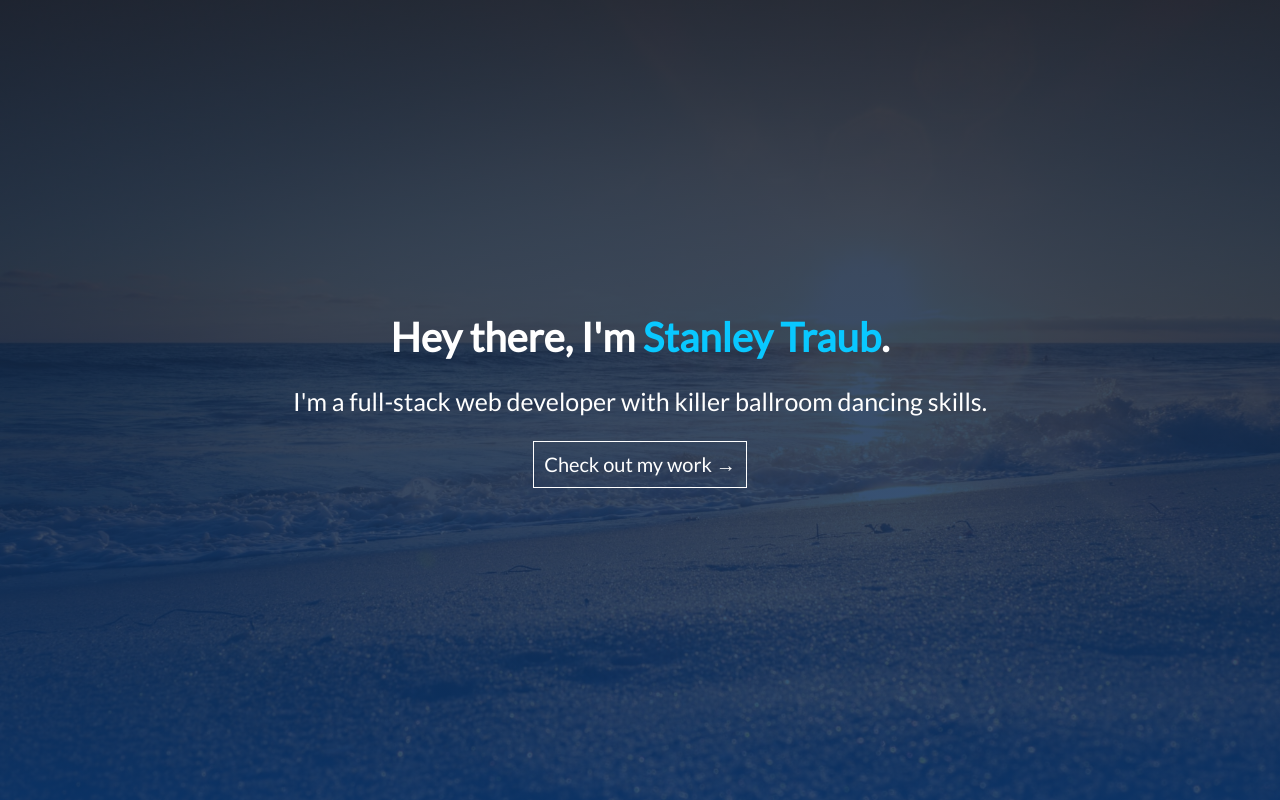
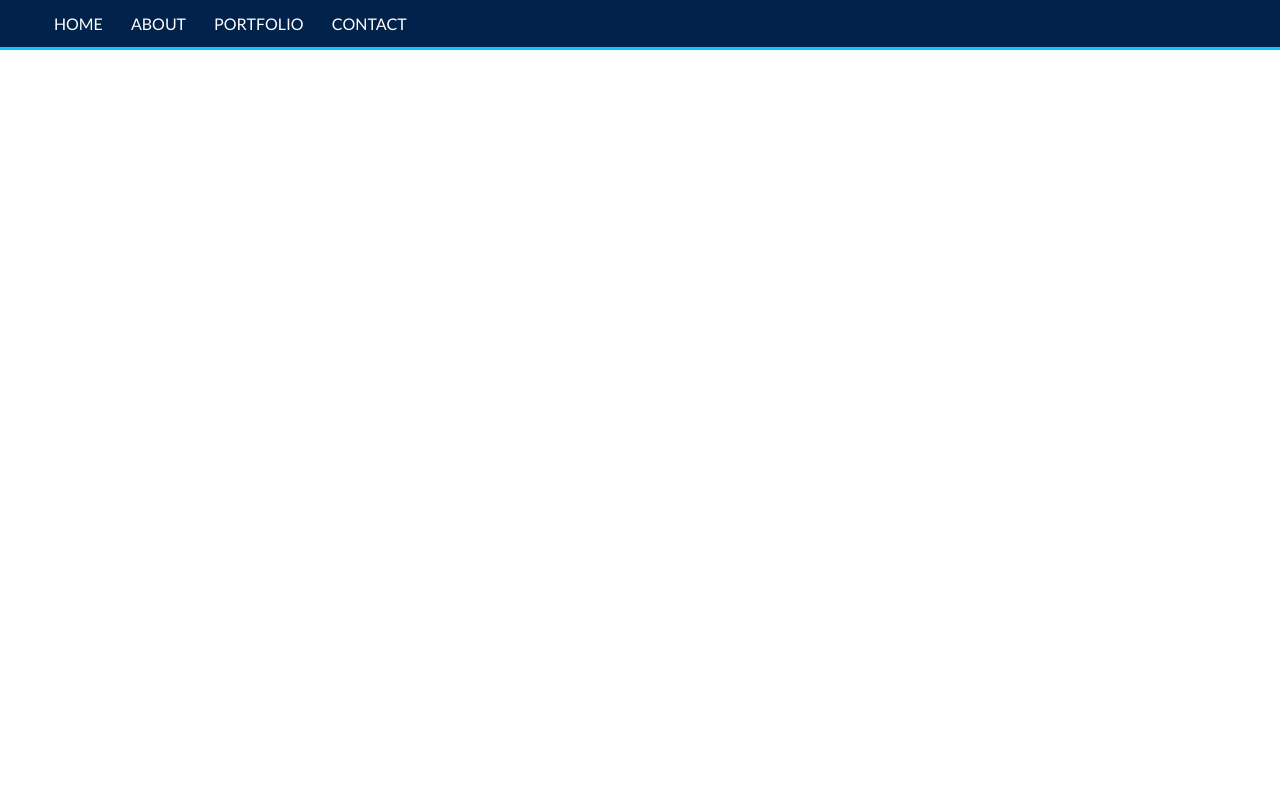
Before and after one commit to stantraub/Portfolio-Website, a React (Create React App) app: page /about in a window 1280 px wide. Built offline with nearby package versions, Linux system fonts and the light colour scheme.

Commit message:
Finish nav bar

```diff
--- a/package.json
+++ b/package.json
@@ -9,6 +9,7 @@
     "node-sass": "^4.14.1",
     "react": "^16.13.1",
     "react-dom": "^16.13.1",
+    "react-router-dom": "^5.2.0",
     "react-scripts": "3.4.1"
   },
   "scripts": {
--- a/src/App.css
+++ /dev/null
@@ -1,38 +0,0 @@
-.App {
-  text-align: center;
-}
-
-.App-logo {
-  height: 40vmin;
-  pointer-events: none;
-}
-
-@media (prefers-reduced-motion: no-preference) {
-  .App-logo {
-    animation: App-logo-spin infinite 20s linear;
-  }
-}
-
-.App-header {
-  background-color: #282c34;
-  min-height: 100vh;
-  display: flex;
-  flex-direction: column;
-  align-items: center;
-  justify-content: center;
-  font-size: calc(10px + 2vmin);
-  color: white;
-}
-
-.App-link {
-  color: #61dafb;
-}
-
-@keyframes App-logo-spin {
-  from {
-    transform: rotate(0deg);
-  }
-  to {
-    transform: rotate(360deg);
-  }
-}
--- a/src/App.js
+++ b/src/App.js
@@ -1,9 +1,17 @@
 import React from 'react';
 import Home from './pages/Home'
+import Nav from './components/nav'
+import { BrowserRouter, Switch, Route } from 'react-router-dom'
+
 function App() {
   return (
-    <div className="App">
-      <Home />
+    <div>
+      <Nav/>
+      <BrowserRouter>
+        <Switch>
+          <Route exact path="/" component={Home} />
+        </Switch>
+      </BrowserRouter>
     </div>
   );
 }
--- a/src/components/nav.jsx
+++ b/src/components/nav.jsx
@@ -1,8 +1,14 @@
 import React from 'react';
 
 const Nav = () => (
-    <div>
-    </div>
-)
+  <nav className="nav-bar">
+    <ul className="nav-bar__links flex-row">
+      <li className="nav-bar__links__link">HOME</li>
+      <li className="nav-bar__links__link">ABOUT</li>
+      <li className="nav-bar__links__link">PORTFOLIO</li>
+      <li className="nav-bar__links__link">CONTACT</li>
+    </ul>
+  </nav>
+);
 
 export default Nav
--- a/src/sass/abstracts/_variables.scss
+++ b/src/sass/abstracts/_variables.scss
@@ -1,2 +1,4 @@
 $color-primary-light: #00316E;
 $color-primary-dark: #0F121C;
+
+$color-secondary-light: #09C8FF;
--- a/src/sass/base/_animations.scss
+++ b/src/sass/base/_animations.scss
@@ -5,6 +5,7 @@
     }
 
     80% {
+        opacity: .7;
         transform: translateX(1rem);
     }
 
@@ -21,6 +22,7 @@
     }
 
     80% {
+        opacity: .7;
         transform: translateX(-1rem);
     }
 
@@ -29,3 +31,16 @@
         transform: translate(0);
     }
 }
+
+@keyframes moveInBottom {
+    0% {
+        opacity: 0;
+        transform: translateY(3rem);
+    }
+
+    100% {
+        opacity: 1;
+        transform: translate(0);
+    }
+
+}
--- /dev/null
+++ b/src/sass/components/_nav.scss
@@ -0,0 +1,22 @@
+.nav-bar {
+    background-color: #00224B;
+    color: #FFF;
+    height: calc(5rem - .3rem);
+    border-bottom: .3rem solid $color-secondary-light;
+
+    &__links {
+        list-style: none;
+        margin: 0;
+
+        &__link {
+            padding: 1.4rem;
+            cursor: pointer;
+            font-size: 1.6rem;
+            transition: color .5s;
+
+            &:hover {
+                color: $color-secondary-light;
+            }
+        }
+    }
+}
--- a/src/sass/main.scss
+++ b/src/sass/main.scss
@@ -3,5 +3,6 @@
 @import "./base/animations";
 @import "./base/utilities";
 @import "./base/typography";
+@import "./components/nav";
 
 @import "./pages/home";
--- a/src/sass/pages/_home.scss
+++ b/src/sass/pages/_home.scss
@@ -1,11 +1,11 @@
 .about {
     align-items: center;
     justify-content: center;
-    height: 100vh;
+    height: calc(100vh - 5rem);
     background-image: linear-gradient(
         to bottom,
-        rgba($color-primary-dark, 0.8),
-        rgba($color-primary-light, 0.8)),
+        rgba($color-primary-dark, 0.6),
+        rgba($color-primary-light, 0.6)),
         url('../../../src/images/jeremy-ricketts-FGvRZ-BeCKo-unsplash.jpg');
 
     background-size: cover;
@@ -19,7 +19,7 @@
         animation-timing-function: ease-out;
 
         &-name {
-            color: #09C8FF;
+            color: $color-secondary-light;
         }
     }
 
@@ -31,9 +31,17 @@
 
 .btn {
     border: 1px solid #FFF;
+    margin-top: 1rem;
+    cursor: pointer;
     padding: 1rem;
     font-size: 2rem;
     color: #FFF;
     font-family: inherit;
     background: transparent;
+    animation: moveInBottom 1.25s ease-out;
+    transition: background-color .2s;
+
+    &:hover {
+        background-color:  #09C8FF;
+    }
 }
```
Also changed, not shown: 1 other file (tests, documents, lock files or other folders).
